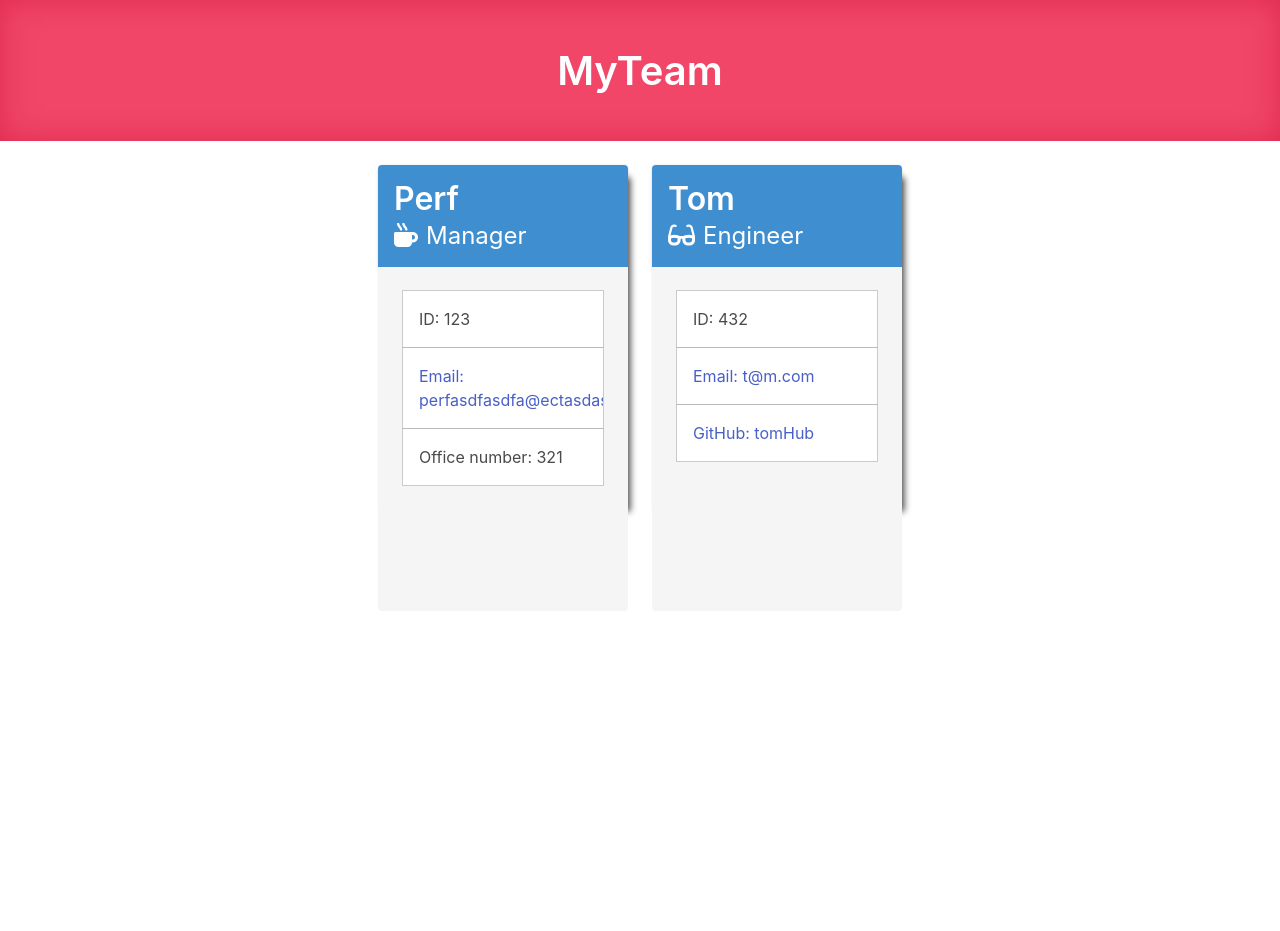
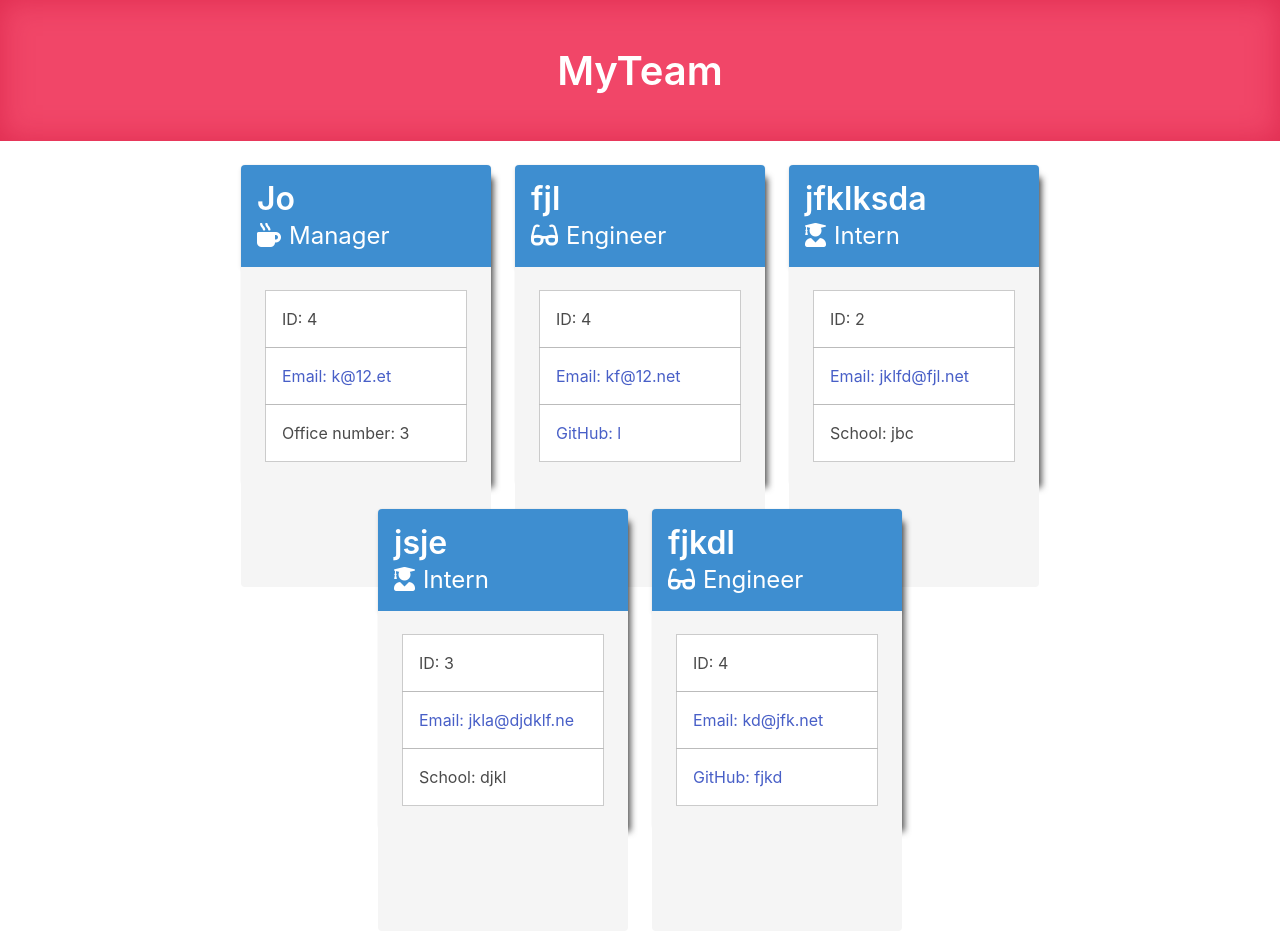
Before and after one commit to Craig5117/roster-gen, a website: page dist/index.html in a window 1280 px wide. Before the commit the page ends 800 px from the top, so only its background shows below. Drawn offline with nearby package versions, Linux system fonts and the light colour scheme.

Commit message:
fixed ipad display

```diff
--- a/dist/index.html
+++ b/dist/index.html
@@ -19,27 +19,66 @@
 
         <div class="card column is-one-quarter is-full-mobile m-3 p-0">
             <div class="card-header is-block has-background-info p-4">
-                <h2 class="title is-3 has-text-white">Perf</h2>
+                <h2 class="title is-3 has-text-white">Jo</h2>
                 <h3 class="has-text-white subtitle is-4"><i class="fas fa-mug-hot mr-2"></i>Manager</h3>
             </div>
             <div class="card-content has-background-light">
                 <div class="has-background-white">
-                    <p class="p-4">ID: 123</p>
-                    <a href="mailto:perfasdfasdfa@ectasdas.com"><p class="p-4">Email: perfasdfasdfa@ectasdas.com</p></a>
-                    <p class="p-4">Office number: 321</p>
+                    <p class="p-4">ID: 4</p>
+                    <a href="mailto:k@12.et"><p class="p-4">Email: k@12.et</p></a>
+                    <p class="p-4">Office number: 3</p>
                 </div>
             </div>
         </div>
         <div class="card column is-one-quarter is-full-mobile m-3 p-0">
             <div class="card-header is-block has-background-info p-4">
-                <h2 class="title is-3 has-text-white">Tom</h2>
+                <h2 class="title is-3 has-text-white">fjl</h2>
                 <h3 class="has-text-white subtitle is-4"><i class="fas fa-glasses mr-2"></i>Engineer</h3>
             </div>
             <div class="card-content has-background-light">
                 <div class="has-background-white">
-                    <p class="p-4">ID: 432</p>
-                    <a href="mailto:t@m.com"><p class="p-4">Email: t@m.com</p></a>
-                    <a href="https://github.com/tomHub"><p class="p-4">GitHub: tomHub</p></a>
+                    <p class="p-4">ID: 4</p>
+                    <a href="mailto:kf@12.net"><p class="p-4">Email: kf@12.net</p></a>
+                    <a href="https://github.com/l" target="_blank"><p class="p-4">GitHub: l</p></a>
+                </div>
+            </div>
+        </div>
+        <div class="card column is-one-quarter is-full-mobile m-3 p-0">
+            <div class="card-header is-block has-background-info p-4">
+                <h2 class="title is-3 has-text-white">jfklksda</h2>
+                <h3 class="has-text-white subtitle is-4"><i class="fas fa-user-graduate mr-2"></i>Intern</h3>
+            </div>
+            <div class="card-content has-background-light">
+                <div class="has-background-white">
+                    <p class="p-4">ID: 2</p>
+                    <a href="mailto:jklfd@fjl.net"><p class="p-4">Email: jklfd@fjl.net</p></a>
+                    <p class="p-4">School: jbc</p>
+                </div>
+            </div>
+        </div>
+        <div class="card column is-one-quarter is-full-mobile m-3 p-0">
+            <div class="card-header is-block has-background-info p-4">
+                <h2 class="title is-3 has-text-white">jsje</h2>
+                <h3 class="has-text-white subtitle is-4"><i class="fas fa-user-graduate mr-2"></i>Intern</h3>
+            </div>
+            <div class="card-content has-background-light">
+                <div class="has-background-white">
+                    <p class="p-4">ID: 3</p>
+                    <a href="mailto:jkla@djdklf.ne"><p class="p-4">Email: jkla@djdklf.ne</p></a>
+                    <p class="p-4">School: djkl</p>
+                </div>
+            </div>
+        </div>
+        <div class="card column is-one-quarter is-full-mobile m-3 p-0">
+            <div class="card-header is-block has-background-info p-4">
+                <h2 class="title is-3 has-text-white">fjkdl</h2>
+                <h3 class="has-text-white subtitle is-4"><i class="fas fa-glasses mr-2"></i>Engineer</h3>
+            </div>
+            <div class="card-content has-background-light">
+                <div class="has-background-white">
+                    <p class="p-4">ID: 4</p>
+                    <a href="mailto:kd@jfk.net"><p class="p-4">Email: kd@jfk.net</p></a>
+                    <a href="https://github.com/fjkd" target="_blank"><p class="p-4">GitHub: fjkd</p></a>
                 </div>
             </div>
         </div>
--- a/dist/style.css
+++ b/dist/style.css
@@ -17,3 +17,9 @@ header {
     height: 100%;
     padding: 0 auto;
 }
+
+@media all and (device-width: 768px) and (device-height: 1024px) and (orientation:portrait) {
+    .card {
+        max-width:45%
+    }
+}
```
